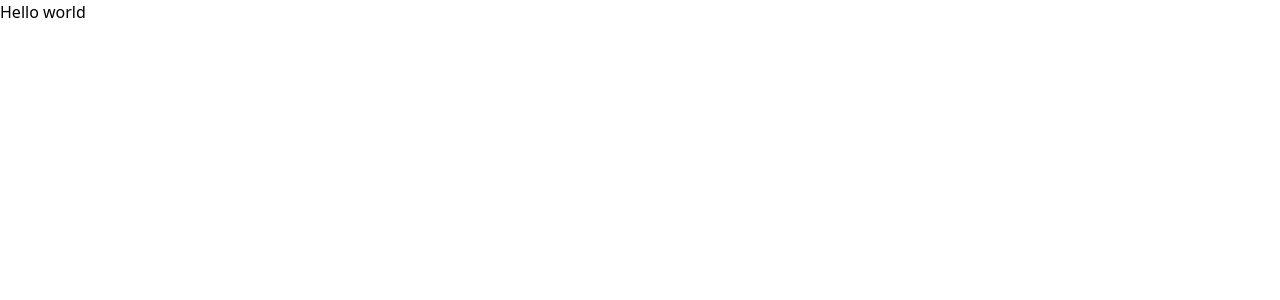
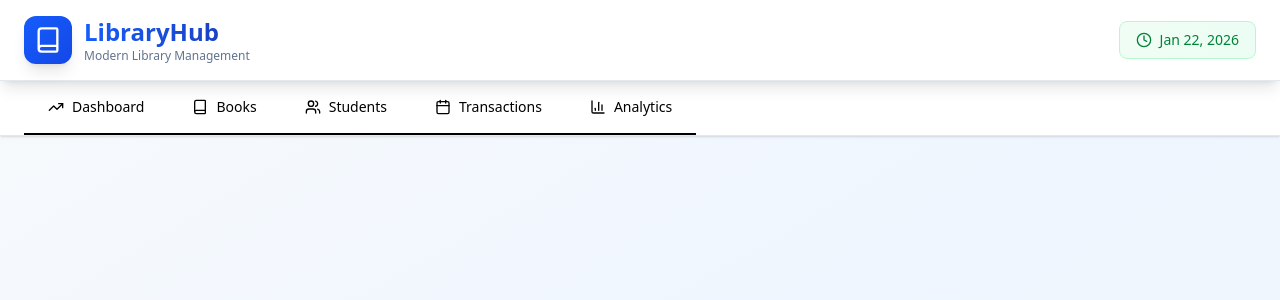
Before and after one commit to nandeeshdb007/libray-management-assessment, a Next.js app: page / in a window 1280 px wide. Shown: the top 300 px of the page. Built offline with nearby package versions, Linux system fonts and the light colour scheme.

Commit message:
feat: created-navigation-tab

```diff
--- a/src/app/page.tsx
+++ b/src/app/page.tsx
@@ -1,6 +1,11 @@
+import Header from "@/src/components/common/header";
+import NavigationTab from "@/src/components/common/navigation-tab";
 
 export default function Home() {
   return (
-    <p>Hello world</p>
+    <div className="min-h-screen bg-gradient-to-br from-slate-50 via-blue-50 to-slate-100">
+      <Header />
+      <NavigationTab  />
+    </div>
   );
 }
--- /dev/null
+++ b/src/components/common/navigation-tab.tsx
@@ -0,0 +1,24 @@
+import { NavigationData } from "@/src/common/contants"
+
+
+const NavigationTab = () => {
+  return (
+   <nav className="bg-white border-b border-slate-200 shadow-sm sticky top-16 z-30">
+        <div className="max-w-7xl mx-auto px-4 sm:px-6">
+          <div className="flex overflow-x-auto scrollbar-hide">
+            {NavigationData.map(tab => (
+              <button
+                key={tab.id}
+                className={`flex items-center space-x-2 px-4 sm:px-6 py-4 font-medium transition-all border-b-2 `}
+              >
+                <tab.icon className="w-4 h-4" />
+                <span className="text-sm">{tab.label}</span>
+              </button>
+            ))}
+          </div>
+        </div>
+      </nav>
+  )
+}
+
+export default NavigationTab
```
